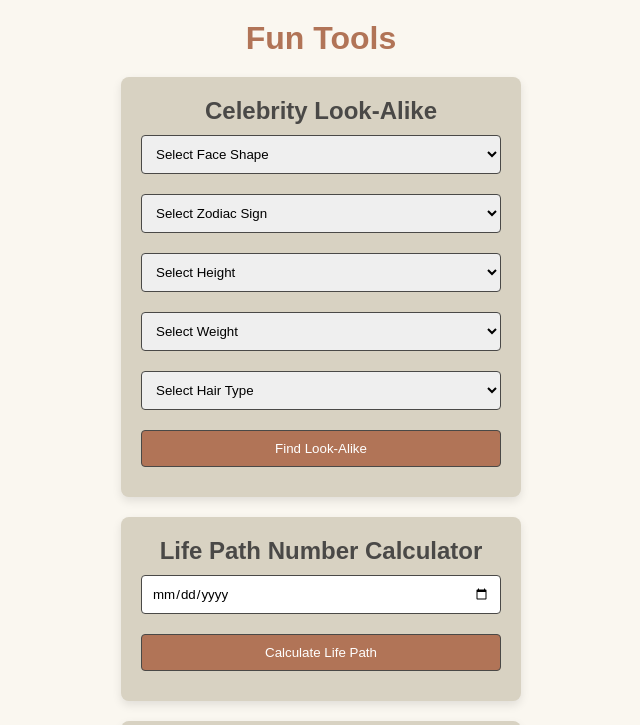
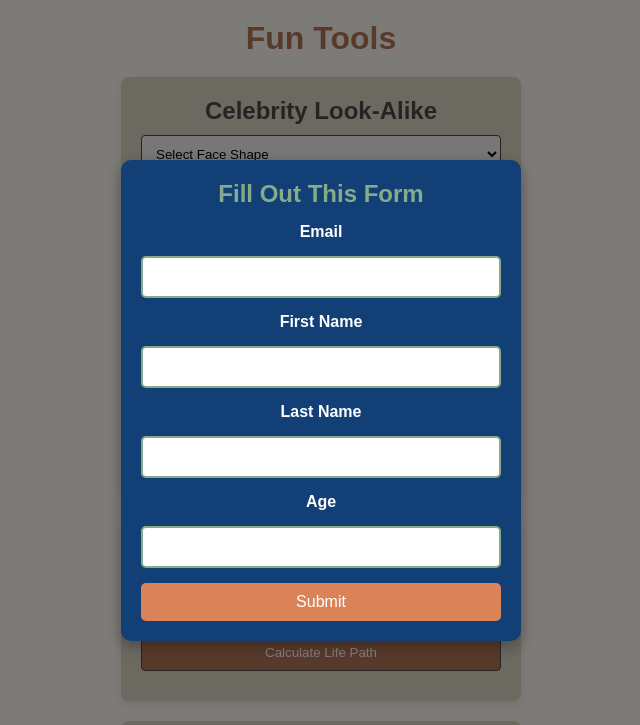
Before and after one commit to VRrelated/VRrelatedFuntools, a plain HTML site: page index.html in a window 1280 px wide. Shown: the top 725 px of the page, without its empty margins (319-959 px from the left). Drawn offline with Linux system fonts and the light colour scheme.

Commit message:
Update index.html

```diff
--- a/index.html
+++ b/index.html
@@ -6,6 +6,103 @@
     <title>Fun Tools</title>
     <style>
 
+         :root {
+            --primary: #124076;
+            --secondary: #86AB89;
+            --background: #E7FBE6;
+            --accent: #DA8359;
+        }
+
+        body {
+            margin: 0;
+            font-family: Arial, sans-serif;
+            background-color: var(--background);
+        }
+
+        /* Overlay */
+        #popup-overlay {
+            position: fixed;
+            top: 0;
+            left: 0;
+            width: 100%;
+            height: 100%;
+            background: rgba(0, 0, 0, 0.5);
+            display: flex;
+            justify-content: center;
+            align-items: center;
+            z-index: 1000;
+        }
+
+        /* Popup */
+        #popup-banner {
+            background: var(--primary);
+            color: #fff;
+            width: 90%;
+            max-width: 400px;
+            padding: 20px;
+            border-radius: 10px;
+            box-shadow: 0 5px 15px rgba(0, 0, 0, 0.3);
+        }
+
+        #popup-banner h2 {
+            margin: 0 0 15px;
+            font-size: 1.5rem;
+            color: var(--secondary);
+            text-align: center;
+        }
+
+        #popup-banner form {
+            display: flex;
+            flex-direction: column;
+            gap: 15px;
+        }
+
+        #popup-banner label {
+            font-size: 1rem;
+            font-weight: bold;
+        }
+
+        #popup-banner input {
+            padding: 10px;
+            font-size: 1rem;
+            border: 2px solid var(--secondary);
+            border-radius: 5px;
+        }
+
+        #popup-banner button {
+            background: var(--accent);
+            color: #fff;
+            font-size: 1rem;
+            padding: 10px;
+            border: none;
+            border-radius: 5px;
+            cursor: pointer;
+        }
+
+        #popup-banner button:hover {
+            background: #b86441;
+        }
+
+        /* Mobile Customization */
+        @media (max-width: 600px) {
+            #popup-banner {
+                padding: 15px;
+            }
+
+            #popup-banner h2 {
+                font-size: 1.2rem;
+            }
+
+            #popup-banner input {
+                font-size: 0.9rem;
+                padding: 8px;
+            }
+
+            #popup-banner button {
+                font-size: 0.9rem;
+                padding: 8px;
+            }
+        }
           /* Global styles */
         body {
             font-family: Arial, sans-serif;
@@ -140,6 +237,26 @@
     </style>
 </head>
 <body>
+     <div id="popup-overlay">
+        <div id="popup-banner">
+            <h2>Fill Out This Form</h2>
+            <form id="popup-form">
+                <label for="email">Email</label>
+                <input type="email" id="email" name="email" required>
+
+                <label for="first-name">First Name</label>
+                <input type="text" id="first-name" name="first-name" required>
+
+                <label for="last-name">Last Name</label>
+                <input type="text" id="last-name" name="last-name" required>
+
+                <label for="age">Age</label>
+                <input type="number" id="age" name="age" min="1" required>
+
+                <button type="submit">Submit</button>
+            </form>
+        </div>
+    </div>
     <h1>Fun Tools</h1>
 
     <!-- Celebrity Look-Alike -->
@@ -300,6 +417,15 @@
 </div>
 
     <script>
+        const form = document.getElementById('popup-form');
+        const overlay = document.getElementById('popup-overlay');
+
+        // Prevent closing without submitting
+        form.addEventListener('submit', (e) => {
+            e.preventDefault(); // Prevent page refresh for demonstration
+            alert('Form submitted successfully!');
+            overlay.style.display = 'none';
+        });
         // Celebrity Look-Alike
         function generateCelebrityLookAlike() {
             const zodiacSign = document.getElementById("zodiac-sign").value;
```
